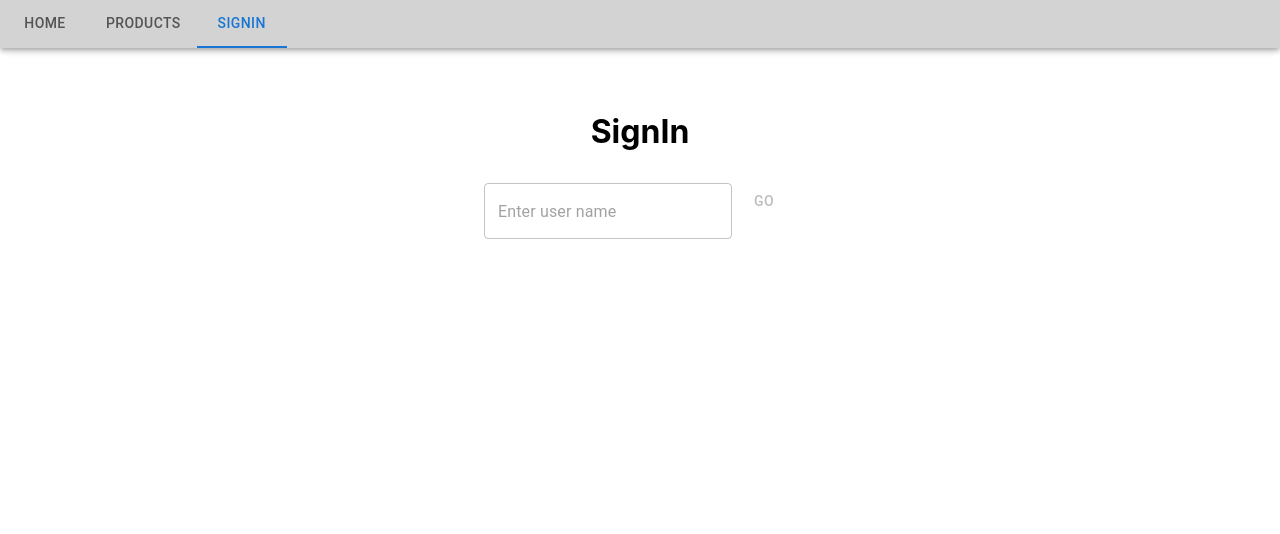
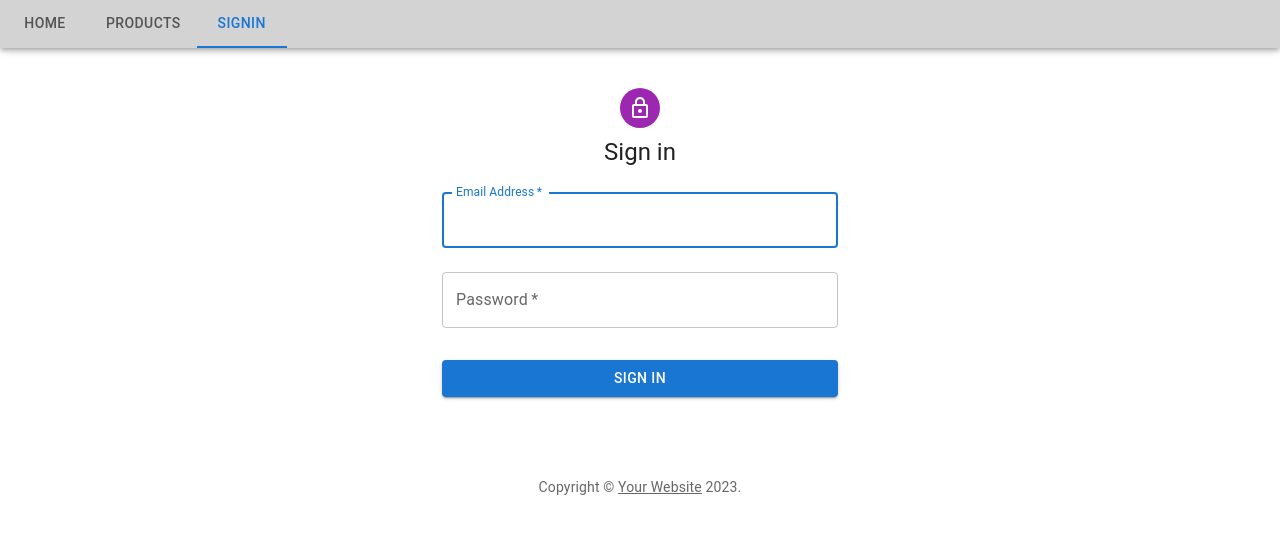
Before and after one commit to Beersheva22Kirill/React-app-ts, a React (Create React App) app: page /SignIn in a window 1280 px wide. Shown: the top 534 px of the page. Built offline with nearby package versions, Linux system fonts and the light colour scheme.

Commit message:
Authentification and form (material UI)

```diff
--- a/src/App.tsx
+++ b/src/App.tsx
@@ -11,22 +11,16 @@ import { useSelectorUserState } from "./Redux/store";
 import { useEffect, useState } from "react";
 import "./App.css"
 import { getMenuItem } from "./services/AuthService";
-import { useDispatch } from "react-redux";
-import { userStateAction } from "./Redux/Slices/autorizedSlice";
 import NavigatorDispather from "./Components/Navigators/NavigatorDispather";
+import UserData from "./Model/UserData";
 
 const App: React.FC = () => {
-  let userFromLocalStorage = localStorage.getItem('currUser');
-  const dispatch = useDispatch<any>()
 
-  if (userFromLocalStorage) {
-    dispatch(userStateAction.setStatus(userFromLocalStorage))
-  }
-  const currentUser = useSelectorUserState()
-  const [menuItems,setMenuItems] = useState<string[][]>(getMenuItem(currentUser))
+  const currentUser:UserData = useSelectorUserState()
+  const [menuItems,setMenuItems] = useState<string[][]>(getMenuItem(currentUser.role))
 
   useEffect(() => {
-    setMenuItems(getMenuItem(currentUser))
+    setMenuItems(getMenuItem(currentUser.role))
   },[currentUser])
 
   return  <BrowserRouter>
--- /dev/null
+++ b/src/Components/Forms/SignInForm.tsx
@@ -0,0 +1,96 @@
+import * as React from 'react';
+import Avatar from '@mui/material/Avatar';
+import Button from '@mui/material/Button';
+import CssBaseline from '@mui/material/CssBaseline';
+import TextField from '@mui/material/TextField';
+import Link from '@mui/material/Link';
+import Box from '@mui/material/Box';
+import LockOutlinedIcon from '@mui/icons-material/LockOutlined';
+import Typography from '@mui/material/Typography';
+import Container from '@mui/material/Container';
+import { createTheme, ThemeProvider } from '@mui/material/styles';
+import LoginData from '../../Model/LoginData';
+
+function Copyright(props: any) {
+  return (
+    <Typography variant="body2" color="text.secondary" align="center" {...props}>
+      {'Copyright © '}
+      <Link color="inherit" href="https://mui.com/">
+        Your Website
+      </Link>{' '}
+      {new Date().getFullYear()}
+      {'.'}
+    </Typography>
+  );
+}
+
+// TODO remove, this demo shouldn't need to reset the theme.
+const defaultTheme = createTheme();
+
+const SignInForm:React.FC<{callbackFn:any}> = (callback) => {
+    const handleSubmit = (event: React.FormEvent<HTMLFormElement>) => {
+        event.preventDefault();
+        const data = new FormData(event.currentTarget);
+        const loginData:LoginData = {
+            email: `${data.get('email')}`,
+            password: `${data.get('password')}`
+        }
+        callback.callbackFn(loginData);
+      };
+
+      return (
+        <ThemeProvider theme={defaultTheme}>
+          <Container component="main" maxWidth="xs">
+            <CssBaseline />
+            <Box
+              sx={{
+                marginTop: 8,
+                display: 'flex',
+                flexDirection: 'column',
+                alignItems: 'center',
+              }}
+            >
+              <Avatar sx={{ m: 1, bgcolor: 'secondary.main' }}>
+                <LockOutlinedIcon />
+              </Avatar>
+              <Typography component="h1" variant="h5">
+                Sign in
+              </Typography>
+              <Box component="form" onSubmit={handleSubmit} noValidate sx={{ mt: 1 }}>
+                <TextField
+                  margin="normal"
+                  required
+                  fullWidth
+                  id="email"
+                  label="Email Address"
+                  name="email"
+                  autoComplete="email"
+                  autoFocus
+                />
+                <TextField
+                  margin="normal"
+                  required
+                  fullWidth
+                  name="password"
+                  label="Password"
+                  type="password"
+                  id="password"
+                  autoComplete="current-password"
+                />
+                <Button
+                  type="submit"
+                  fullWidth
+                  variant="contained"
+                  sx={{ mt: 3, mb: 2 }}
+                >
+                  Sign In
+                </Button>
+              </Box>
+            </Box>
+            <Copyright sx={{ mt: 8, mb: 4 }} />
+          </Container>
+        </ThemeProvider>
+      );
+    }
+
+    export default SignInForm;
--- a/src/Components/Pages/SignIn.tsx
+++ b/src/Components/Pages/SignIn.tsx
@@ -1,32 +1,50 @@
 import { useDispatch } from "react-redux";
+import Box from '@mui/material/Box';
+import Alert from '@mui/material/Alert';
 import InputResult from "../../Model/InputResult";
 import Input from "../common/Input";
 import { userStateAction } from "../../Redux/Slices/autorizedSlice";
+import SignInForm from "../Forms/SignInForm";
+import LoginData from "../../Model/LoginData";
+import AuthServiceJwt from "../../services/AuthServiceJwt";
+import { AutentificationService } from "../../services/AuthentificationService";
+import UserData from "../../Model/UserData";
+import {StatusType} from "../../Model/StatusType";
+import { useState } from "react";
 
 
 
 
 
 const SignIn:React.FC = () => {
+    const authService:AutentificationService = new AuthServiceJwt("http://localhost:3500/login")
     const dispatch = useDispatch<any>()
+    //FIXME sould work with real form and real auth service
+    const [statusLogin,setStatusLogin] = useState<StatusType>('success')
+    async function submitFn(user:LoginData):Promise<void>{
+        const userData:UserData|null = await authService.login(user)
+        if(userData){
+            dispatch(userStateAction.setStatus(userData));
+            localStorage.setItem('localUser',JSON.stringify(userData))
+        } else {
+            setStatusLogin("error")
+        }
 
-    function submitFn(value:string):InputResult{
-        let res:InputResult = {status:"success", message:[`success`]}
+        console.log(userData);
 
-        setTimeout(() => {
-            dispatch(userStateAction.setStatus(value))
-            localStorage.setItem('currUser',value)
-        },2000)
-
-        return res;
     }
 
-    return  <div>
-                <div className="block-of-page">
-                    <p className = "component-logo" style={{textAlign:"center"}}>SignIn</p>
-                    <Input submitFn={submitFn} placeHolder="Enter user name"></Input>
-                </div>
-            </div>
+    return  <Box>
+                <SignInForm callbackFn={submitFn}></SignInForm>
+                {statusLogin !="success" && <Alert severity={statusLogin}>Wrong login or password</Alert>}
+            </Box>
 }
 
+{/* <div>
+<div className="block-of-page">
+    <p className = "component-logo" style={{textAlign:"center"}}>SignIn</p>
+    <Input submitFn={submitFn} placeHolder="Enter user name"></Input>
+</div>
+</div> */}
+
 export default SignIn;
--- a/src/Components/Pages/SignOut.tsx
+++ b/src/Components/Pages/SignOut.tsx
@@ -13,8 +13,8 @@ const SignOut:React.FC = () => {
     }
 
     function onClickFn() {
-        dispatch(userStateAction.setStatus('unauthorized'))
-        localStorage.removeItem('currUser');
+        dispatch(userStateAction.setStatus({email:"unauthorized",role:"unauthorized"}))
+        localStorage.removeItem('localUser');
     }
 
     return  <Box style={style}>
--- /dev/null
+++ b/src/Model/LoginData.ts
@@ -0,0 +1,6 @@
+type LoginData = {
+    email: string;
+    password: string;
+}
+
+export default LoginData;
--- /dev/null
+++ b/src/Model/UserData.ts
@@ -0,0 +1,6 @@
+type UserData = {
+    email: string;
+    role: string;
+}
+
+export default UserData;
--- a/src/Redux/Slices/autorizedSlice.ts
+++ b/src/Redux/Slices/autorizedSlice.ts
@@ -1,7 +1,11 @@
 import {createSlice} from "@reduxjs/toolkit";
+import UserData from "../../Model/UserData";
 
-const initialState: {userStatus: string} = {
-    userStatus: "unauthorized"
+const localUser:string|null = localStorage.getItem('localUser');
+const currentUser:UserData = localUser ? JSON.parse(localUser) : {email:"unauthorized",role:"unauthorized"};
+const initialState: {userStatus: UserData} = {
+
+    userStatus: currentUser
 }
 
 const slice = createSlice({
@@ -9,7 +13,7 @@ const slice = createSlice({
     name:"userStatusState",
     reducers: {
         setStatus: (state,data) => {
-            state.userStatus = data.payload as string;
+            state.userStatus = data.payload as UserData;
         }
     }
 })
--- a/src/services/AuthService.ts
+++ b/src/services/AuthService.ts
@@ -1,11 +1,11 @@
 
 import navConfig from '../Config/config-nav.json'
 
-    export function getMenuItem(currentUser:string):string[][]{
+    export function getMenuItem(role:string):string[][]{
         let items = navConfig.authorized
-        if(currentUser.substring(0,5) === 'admin'){
+        if(role === 'admin'){
             items = navConfig.admin
-        } else if (currentUser === 'unauthorized') {
+        } else if (role === 'unauthorized') {
             items = navConfig.unauthorized
         }
         return items
--- /dev/null
+++ b/src/services/AuthServiceJwt.ts
@@ -0,0 +1,36 @@
+import LoginData from "../Model/LoginData";
+import UserData from "../Model/UserData";
+import { AutentificationService } from "./AuthentificationService";
+
+export default class AuthServiceJwt implements AutentificationService {
+
+    constructor(private url: string){
+
+    }
+
+    async login(loginData:LoginData): Promise<UserData|null> {
+        const response = await fetch(this.url,{
+            method:"POST",
+            headers: {
+                'Content-Type': 'application/json'
+            },
+            body: JSON.stringify(loginData)
+        });
+        let responseLogin:UserData|null = null
+        if (response.status != 400){
+            const data = await response.json();
+            const payloadJson = atob(data.accessToken.split('.')[1])
+            const userData = JSON.parse(payloadJson);
+            responseLogin = {email:userData.email,role:userData.sub};
+        }
+
+        //TODO
+        return responseLogin
+    }
+
+
+    async logout(): Promise<void> {
+        //TODO
+    }
+
+}
--- /dev/null
+++ b/src/services/AuthentificationService.ts
@@ -0,0 +1,10 @@
+import LoginData from "../Model/LoginData";
+import UserData from "../Model/UserData";
+
+
+export interface AutentificationService {
+
+    login(loginData:LoginData): Promise<UserData|null>;
+    logout():Promise<void>;
+
+}
```
